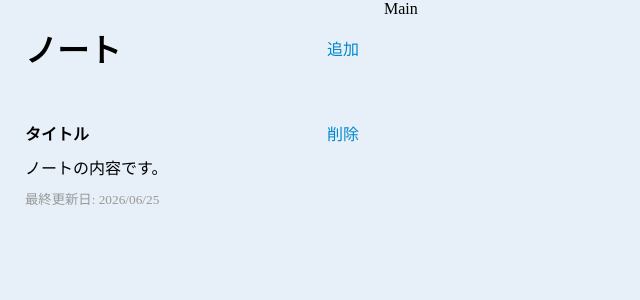
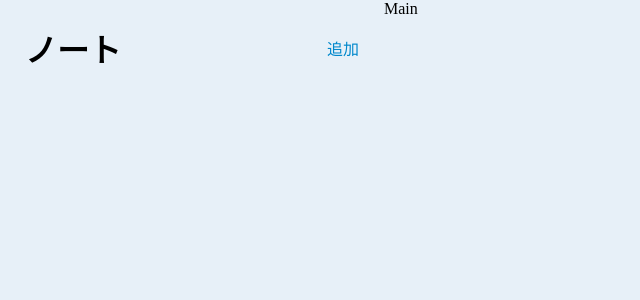
Before and after one commit to ramtiga/noteapp, a React (Vite) app: page / in a window 1280 px wide. Shown: the top 300 px of the page, without its empty margins (0-640 px from the left). Built offline with nearby package versions, Linux system fonts and the light colour scheme.

Commit message:
ノート表示

```diff
--- a/package.json
+++ b/package.json
@@ -23,6 +23,7 @@
     "eslint-plugin-react-hooks": "^7.1.1",
     "eslint-plugin-react-refresh": "^0.5.3",
     "globals": "^17.6.0",
+    "react-uuid": "^2.0.0",
     "typescript": "~6.0.2",
     "typescript-eslint": "^8.61.0",
     "vite": "^8.1.0"
--- a/src/App.tsx
+++ b/src/App.tsx
@@ -2,13 +2,8 @@ import { useState } from 'react'
 import './App.css'
 import Main from './components/Main'
 import Sidebar from './components/Sidebar'
-
-type Note = {
-  id: number
-  title: string
-  content: string
-  updatedAt: number
-}
+import type { Note } from './types'
+import uuid from 'react-uuid'
 
 function App() {
   const [notes, setNotes] = useState<Note[]>([])
@@ -17,7 +12,7 @@ function App() {
     console.log('noteを追加しました！！！')
 
     const newNote = {
-      id: 1,
+      id: uuid(),
       title: 'たいとる',
       content: 'ノートの内容です',
       updatedAt: Date.now(),
@@ -27,7 +22,7 @@ function App() {
   }
   return (
     <div className="App">
-      <Sidebar handleAddNote={handleAddNote} />
+      <Sidebar handleAddNote={handleAddNote} notes={notes} />
       <Main />
     </div>
   )
--- a/src/components/Sidebar.tsx
+++ b/src/components/Sidebar.tsx
@@ -1,10 +1,12 @@
+import type { Note } from '../types'
 import './Sidebar.css'
 
 type Props = {
   handleAddNote: (e: React.MouseEvent<HTMLButtonElement>) => void
+  notes: Note[]
 }
 
-const Sidebar = ({ handleAddNote }: Props) => {
+const Sidebar = ({ handleAddNote, notes }: Props) => {
   return (
     <div className="app-sidebar">
       <div className="app-sidebar-header">
@@ -12,14 +14,22 @@ const Sidebar = ({ handleAddNote }: Props) => {
         <button onClick={handleAddNote}>追加</button>
       </div>
       <div className="app-sidebar-notes">
-        <div className="app-sidebar-note">
-          <div className="sidebar-note-title">
-            <strong>タイトル</strong>
-            <button>削除</button>
+        {notes.map((note) => (
+          <div className="app-sidebar-note" key={note.id}>
+            <div className="sidebar-note-title">
+              <strong>{note.title}</strong>
+              <button>削除</button>
+            </div>
+            <p>{note.content}</p>
+            <small>
+              最終更新日:{' '}
+              {new Date(note.updatedAt).toLocaleDateString('ja-JP', {
+                hour: '2-digit',
+                minute: '2-digit',
+              })}
+            </small>
           </div>
-          <p>ノートの内容です。</p>
-          <small>最終更新日: 2026/06/25</small>
-        </div>
+        ))}
       </div>
     </div>
   )
--- /dev/null
+++ b/src/types/index.ts
@@ -0,0 +1,6 @@
+export type Note = {
+  id: number
+  title: string
+  content: string
+  updatedAt: number
+}
```
Also changed, not shown: 1 other file (tests, documents, lock files or other folders).
